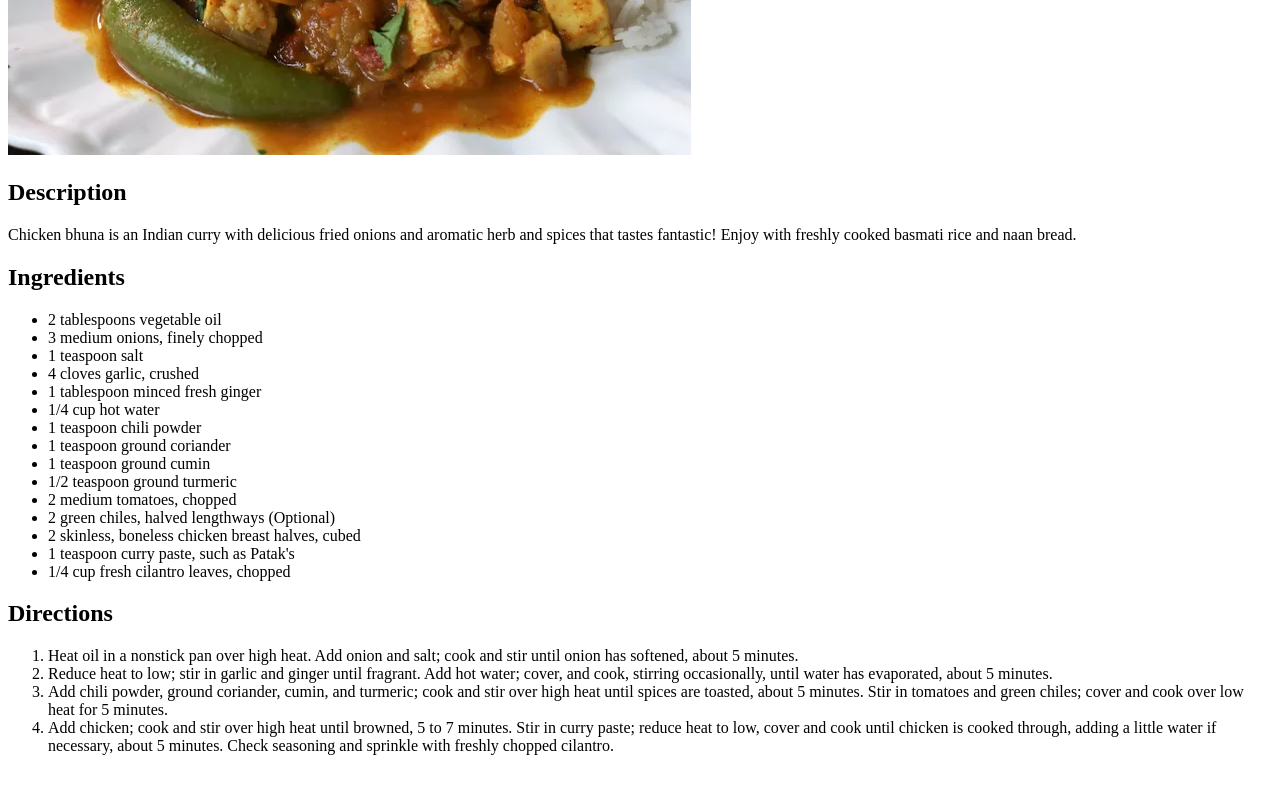
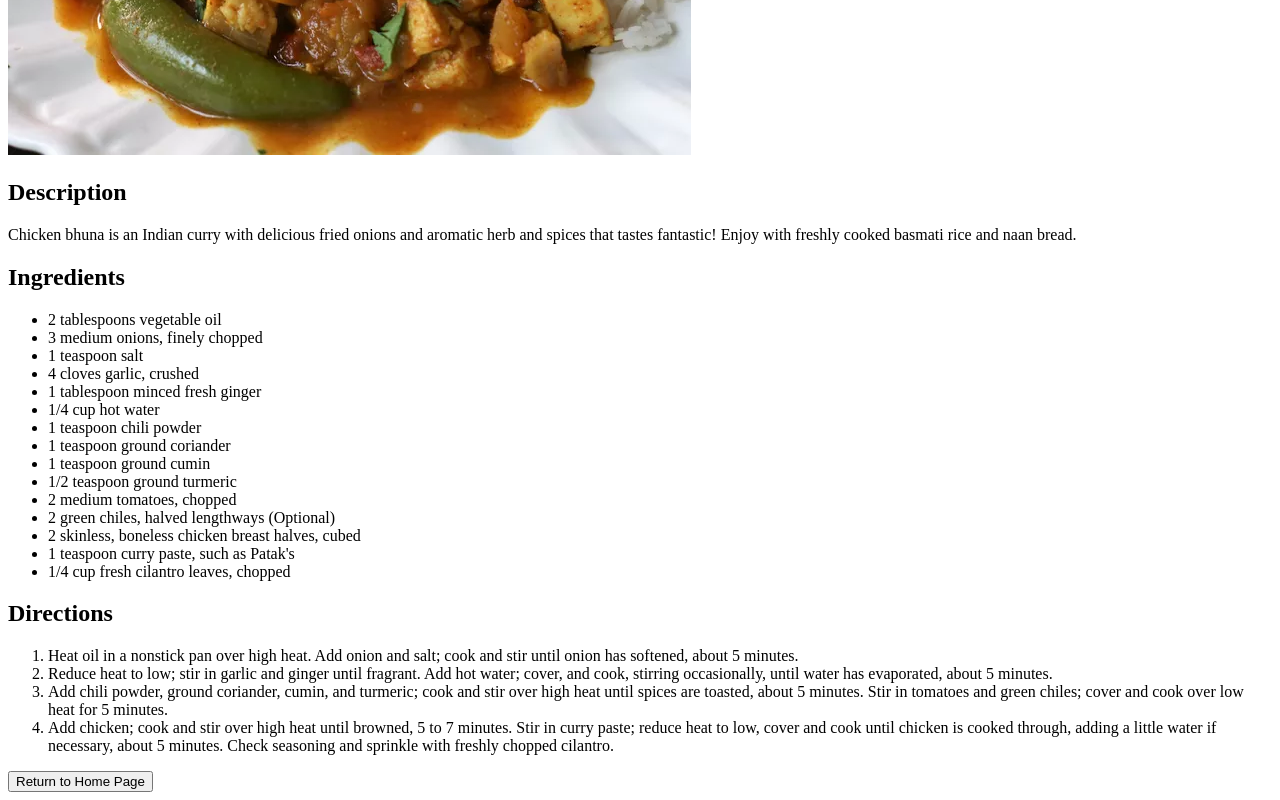
Before and after one commit to Abiralstha99/odin-recipes, a plain HTML site: page recipes/ChickenBhuna.html in a window 1280 px wide. Shown: the part 437-1237 px from the top of the page. Before the commit the page ends 1208 px from the top, so only its background shows below. Drawn offline with Linux system fonts and the light colour scheme.

Commit message:
Added buttons

```diff
--- a/recipes/ChickenBhuna.html
+++ b/recipes/ChickenBhuna.html
@@ -70,5 +70,8 @@
         </ol>
       </section>
     </main>
+    <footer>
+        <button onclick="location.href='../index.html'">Return to Home Page</button>
+      </footer>
   </body>
 </html>
```
Also changed, not shown: recipes/Tandoori.html (+3 -0 lines), recipes/TaterTots.html (+4 -0 lines).
